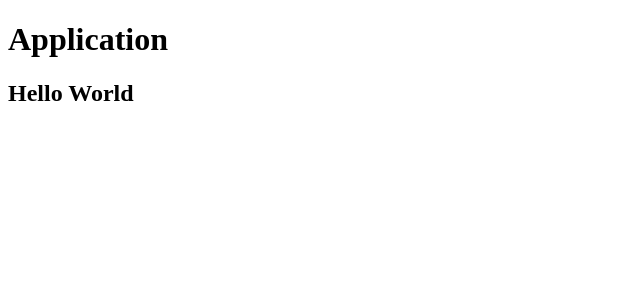
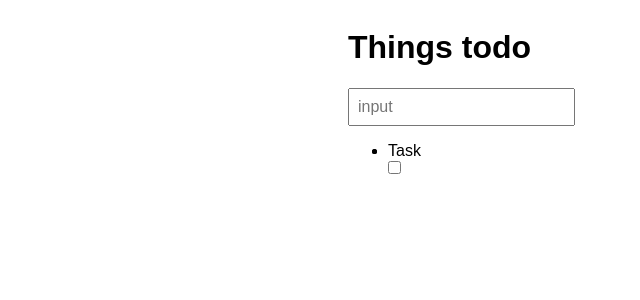
Before and after one commit to EthanSchoen/todo-react, a React (Vite) app: page / in a window 1280 px wide. Shown: the top 300 px of the page, without its empty margins (0-640 px from the left). Built offline with nearby package versions, Linux system fonts and the light colour scheme.

Commit message:
basic html structure setup

```diff
--- /dev/null
+++ b/src/List.tsx
@@ -0,0 +1,14 @@
+import React from 'react';
+import Task from './Task';
+
+const List = () => {
+  return (
+    <ul>
+      <li>
+        <Task />
+      </li>
+    </ul>
+  );
+};
+
+export default List;
--- /dev/null
+++ b/src/NewTask.tsx
@@ -0,0 +1,7 @@
+import React from 'react';
+
+const NewTask = () => {
+  return <input placeholder="input" type="text" />;
+};
+
+export default NewTask;
--- /dev/null
+++ b/src/Task.tsx
@@ -0,0 +1,12 @@
+import React from 'react';
+
+const Task = () => {
+  return (
+    <li>
+      <div> Task </div>
+      <input type="checkbox" />
+    </li>
+  );
+};
+
+export default Task;
--- a/src/index.html
+++ b/src/index.html
@@ -3,6 +3,7 @@
   <head>
     <meta charset="UTF-8" />
     <meta name="viewport" content="width=device-width, initial-scale=1.0" />
+    <link rel="stylesheet" href="./styles.css" />
     <title>todo</title>
   </head>
   <body>
--- a/src/index.tsx
+++ b/src/index.tsx
@@ -1,10 +1,13 @@
 import React from 'react';
 import ReactDOM from 'react-dom';
+import NewTask from './newTask';
+import List from './List';
 
 const Application = () => (
   <div>
-    <h1>Application</h1>
-    <h2>Hello World</h2>
+    <h1>Things todo</h1>
+    <NewTask />
+    <List />
   </div>
 );
 
--- /dev/null
+++ b/src/styles.css
@@ -0,0 +1,12 @@
+html,
+* {
+  box-sizing: border-box;
+}
+
+body,
+input {
+  font: caption;
+  padding: 0.5em;
+  margin: auto;
+  max-width: 600px;
+}
```
